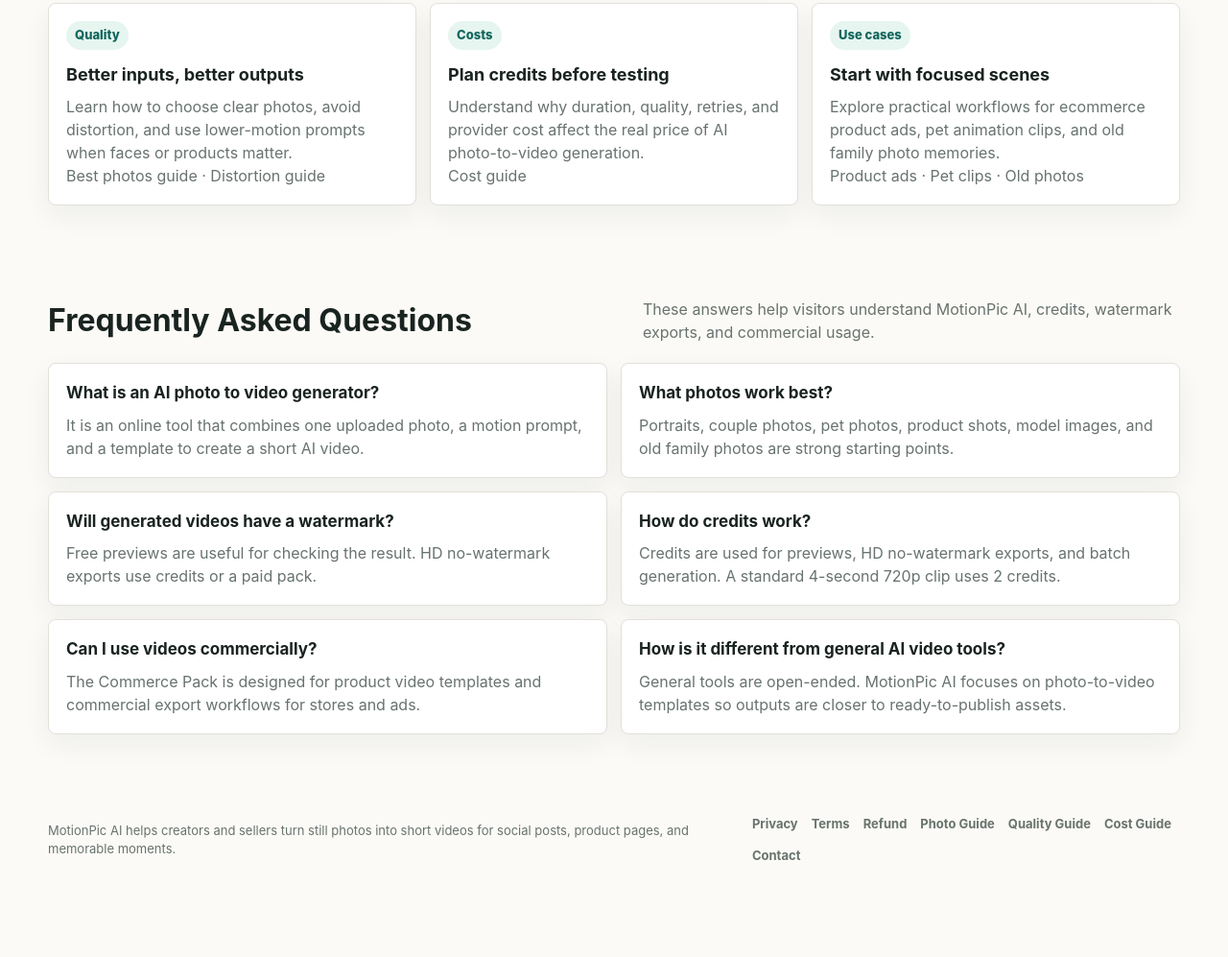
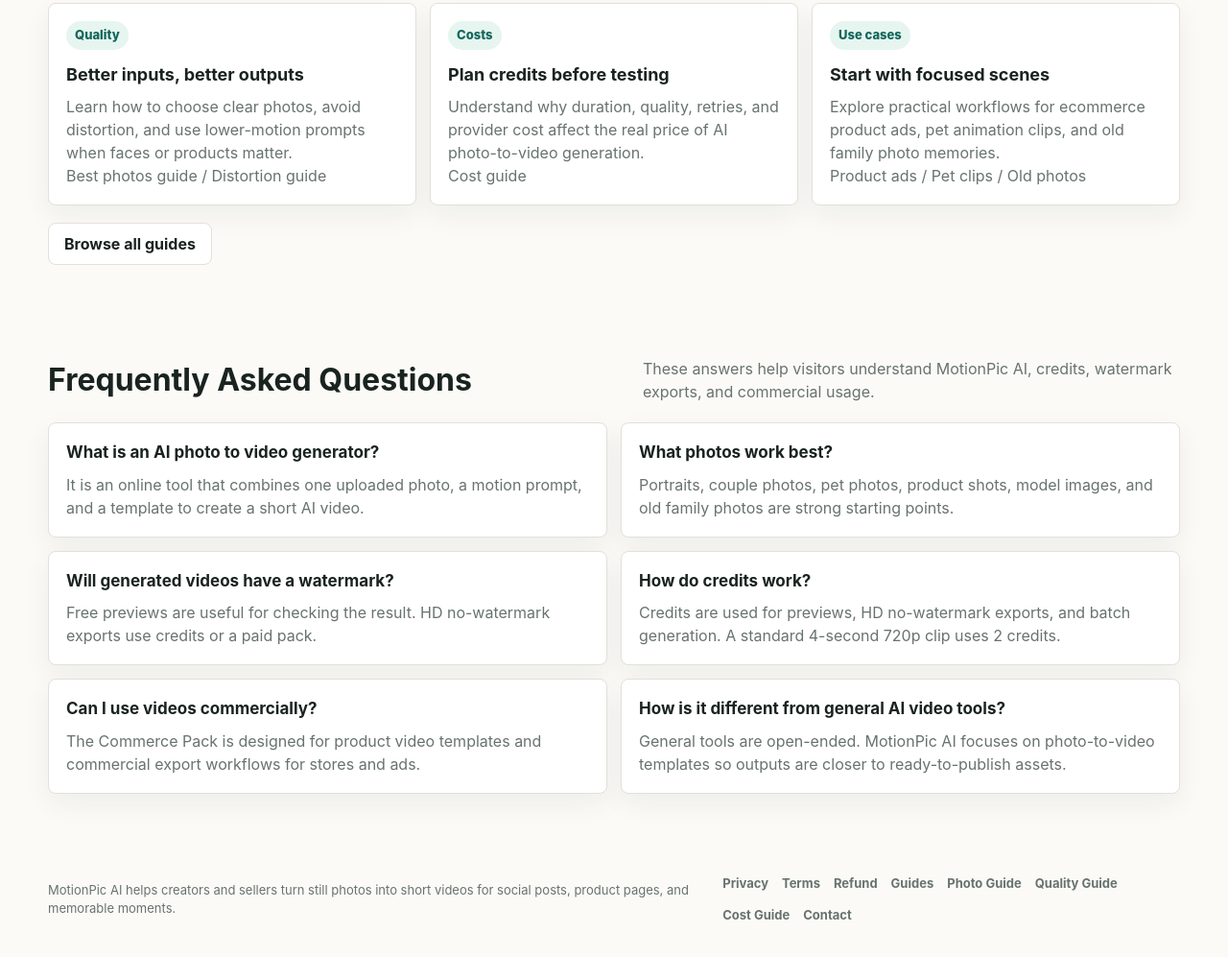
Before and after one commit to yyd841122/PicToVedio, a website: page index.html in a window 1280 px wide. Shown: the part 3703-4700 px from the top of the page at 96% size. Before the commit the page ends 4655 px from the top, so only its background shows below. Drawn offline with Linux system fonts and the light colour scheme; no server answers.

Commit message:
Link guides hub from homepage

```diff
--- a/index.html
+++ b/index.html
@@ -319,6 +319,11 @@
         margin-bottom: 22px;
       }
 
+      .section-actions {
+        display: flex;
+        margin-top: 18px;
+      }
+
       .metric-row {
         display: grid;
         grid-template-columns: repeat(3, minmax(0, 1fr));
@@ -1607,7 +1612,7 @@
                 <span class="score">Quality</span>
                 <h3>Better inputs, better outputs</h3>
                 <p>Learn how to choose clear photos, avoid distortion, and use lower-motion prompts when faces or products matter.</p>
-                <p><a href="/guides/best-photos-for-ai-video">Best photos guide</a> · <a href="/guides/reduce-ai-video-distortion">Distortion guide</a></p>
+                <p><a href="/guides/best-photos-for-ai-video">Best photos guide</a> / <a href="/guides/reduce-ai-video-distortion">Distortion guide</a></p>
               </article>
               <article class="panel">
                 <span class="score">Costs</span>
@@ -1619,8 +1624,11 @@
                 <span class="score">Use cases</span>
                 <h3>Start with focused scenes</h3>
                 <p>Explore practical workflows for ecommerce product ads, pet animation clips, and old family photo memories.</p>
-                <p><a href="/guides/ecommerce-product-video-ads">Product ads</a> · <a href="/guides/pet-photo-animation">Pet clips</a> · <a href="/guides/old-photo-animation">Old photos</a></p>
+                <p><a href="/guides/ecommerce-product-video-ads">Product ads</a> / <a href="/guides/pet-photo-animation">Pet clips</a> / <a href="/guides/old-photo-animation">Old photos</a></p>
               </article>
+            </div>
+            <div class="section-actions">
+              <a class="button secondary" href="/guides">Browse all guides</a>
             </div>
           </div>
         </section>
@@ -1668,6 +1676,7 @@
             <a href="/privacy">Privacy</a>
             <a href="/terms">Terms</a>
             <a href="/refund">Refund</a>
+            <a href="/guides">Guides</a>
             <a href="/guides/best-photos-for-ai-video">Photo Guide</a>
             <a href="/guides/reduce-ai-video-distortion">Quality Guide</a>
             <a href="/guides/photo-to-video-cost">Cost Guide</a>
```
